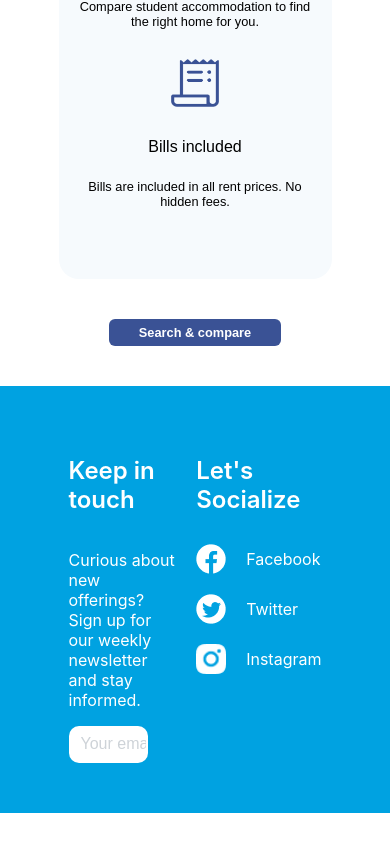
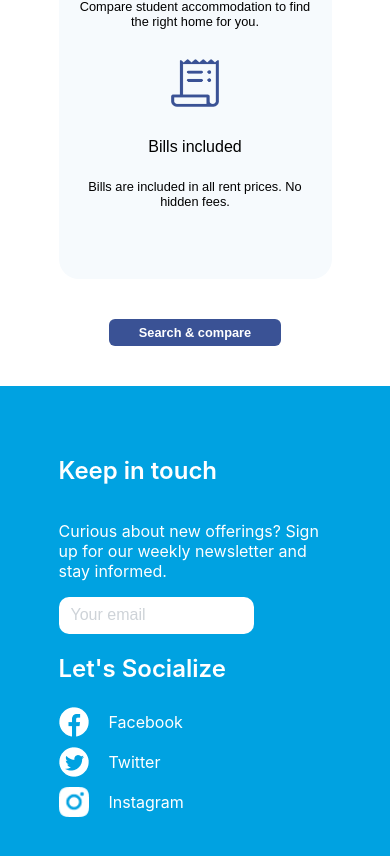
Before and after one commit to StefanC24/Unilife-Acomodation-Booking, a React (Create React App) app: page / in a window 390 px wide. Shown: the part 976-1832 px from the top of the page. Before the commit the page ends 1789 px from the top, so only its background shows below. Built offline with nearby package versions, Linux system fonts and the light colour scheme; no server answers.

Commit message:
made the footer adapt for mobile devices

```diff
--- a/src/pages/Components/Footer/Footer.css
+++ b/src/pages/Components/Footer/Footer.css
@@ -54,3 +54,25 @@
     width: 30px;
     height: 30px;
 }
+
+@media only screen and (max-width: 500px) {
+    .footer{
+        flex-direction: column;
+        align-items: center;
+        justify-self: center;
+    }
+
+    .contact-container{
+        width: 100%;
+        margin: 0;
+    }
+
+    .social-media-links{
+        width: 100%;
+        margin: 0;
+    }
+
+    .link{
+        margin: 5px 0;
+    }
+}
```
